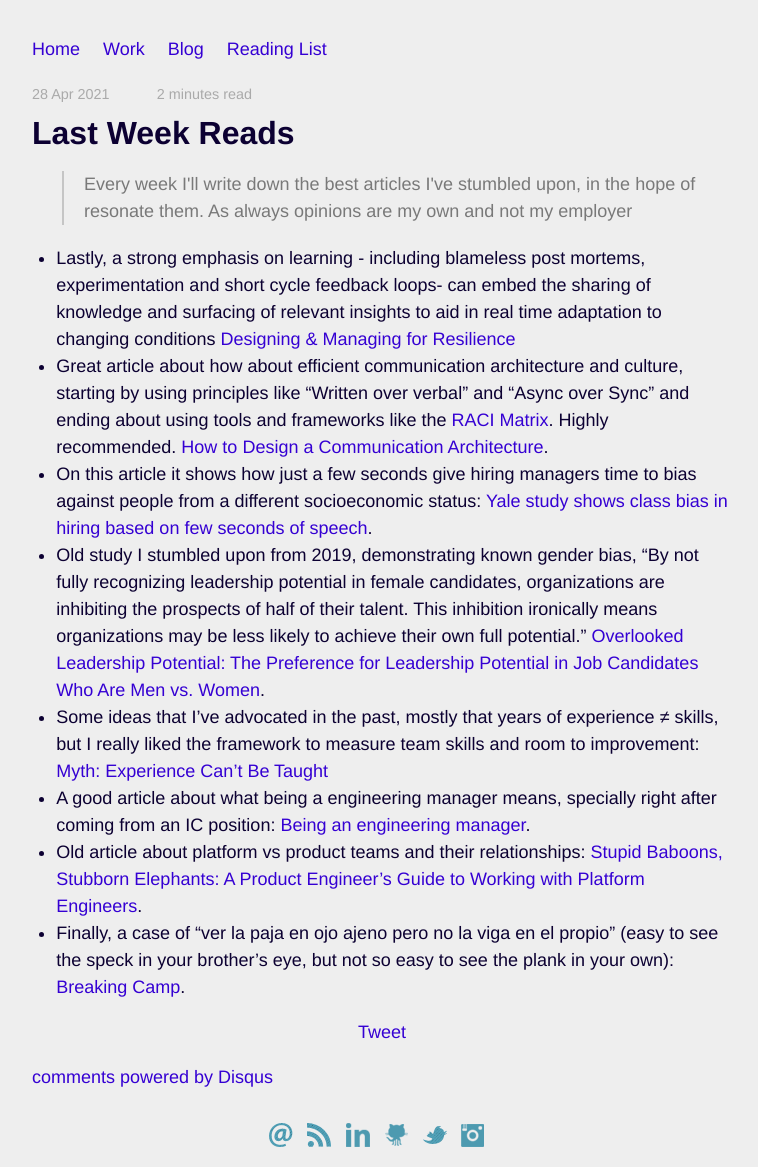
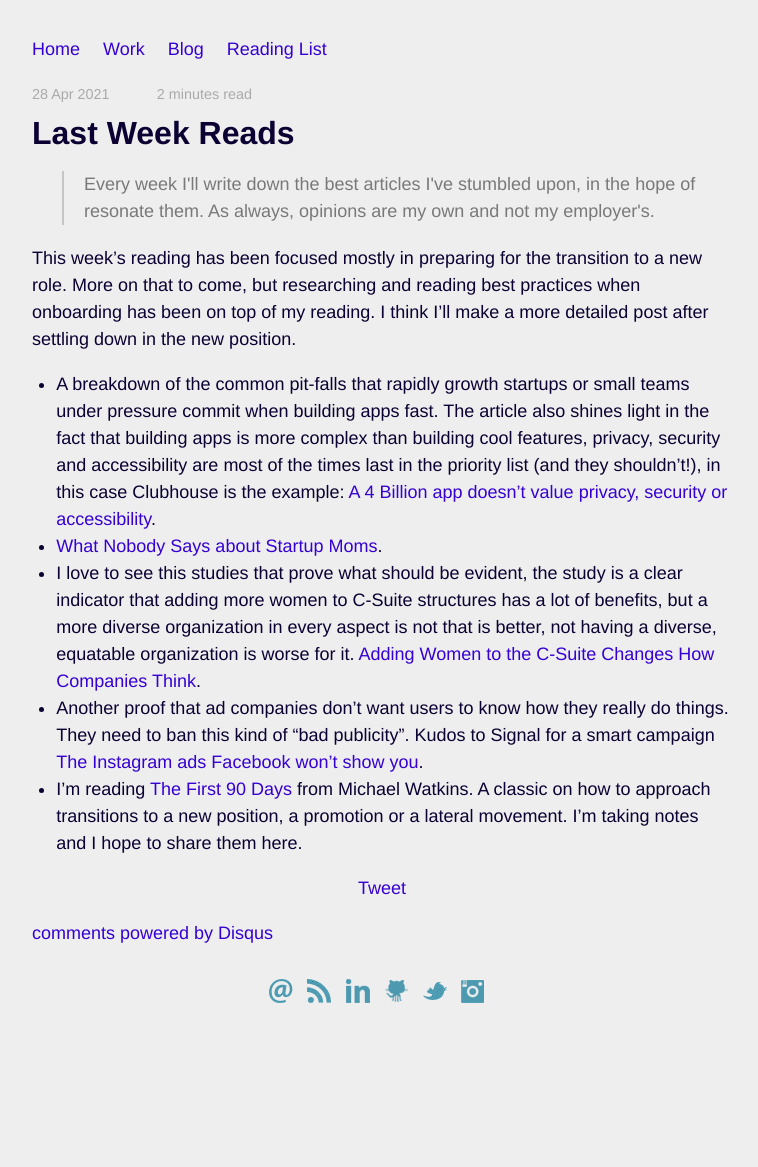
Before and after one commit to EdSancha/edsancha.github.io, a Jekyll site: the page built from blog/_posts/2021-05-05-last-week-reads.markdown, in a window 1280 px wide. Shown: the whole page, without its empty margins (258-1016 px from the left). Built offline with Jekyll 4.4.1, drawn with Linux system fonts in a browser that asks for light colours; comment, search, counter and statistics services are not loaded; after the commit the page ends 1023 px from its top, so only the background shows below that.

Commit message:
Last week reads

```diff
--- a/_layouts/last-week-read.html
+++ b/_layouts/last-week-read.html
@@ -9,7 +9,7 @@
 
 <h1>{{ page.title }}</h1>
 
-<blockquote> Every week I'll write down the best articles I've stumbled upon, in the hope of resonate them. As always opinions are my own and not my employer</blockquote>
+<blockquote> Every week I'll write down the best articles I've stumbled upon, in the hope of resonate them. As always, opinions are my own and not my employer's.</blockquote>
 
 <div class="post">
 {{ content }}
--- a/blog/_posts/2021-04-28-last-week-reads.markdown
+++ b/blog/_posts/2021-04-28-last-week-reads.markdown
@@ -7,7 +7,7 @@
 categories: reading management
 ---
 
-*  Lastly, a strong emphasis on learning - including blameless post mortems, experimentation and short cycle feedback loops- can embed the sharing of knowledge and surfacing of relevant insights to aid in real time adaptation to changing conditions [Designing & Managing for Resilience](https://www.infoq.com/articles/series-enhancing-resilience-4/)
+* A strong emphasis on learning - including blameless post-mortems, experimentation and short cycle feedback loops- can embed the sharing of knowledge and surfacing of relevant insights to aid in real time adaptation to changing conditions [Designing & Managing for Resilience](https://www.infoq.com/articles/series-enhancing-resilience-4/)
 * Great article about how about efficient communication architecture and culture, starting by using principles like "Written over verbal" and "Async over Sync" and ending about using tools and frameworks like the [RACI Matrix](https://en.wikipedia.org/wiki/Responsibility_assignment_matrix). Highly recommended. [How to Design a Communication Architecture](https://refactoring.fm/p/how-to-design-a-communication-architecture).
 * On this article it shows how just a few seconds give hiring managers time to bias against people from a different socioeconomic status: [Yale study shows class bias in hiring based on few seconds of speech](https://news.yale.edu/2019/10/21/yale-study-shows-class-bias-hiring-based-few-seconds-speech).
 * Old study I stumbled upon from 2019, demonstrating known gender bias, "By not fully recognizing leadership potential in female candidates, organizations are inhibiting the prospects of half of their talent. This inhibition ironically means organizations may be less likely to achieve their own full potential." [Overlooked Leadership Potential: The Preference for Leadership Potential in Job Candidates Who Are Men vs. Women](https://www.frontiersin.org/articles/10.3389/fpsyg.2019.00755/full).
--- /dev/null
+++ b/blog/_posts/2021-05-05-last-week-reads.markdown
@@ -0,0 +1,16 @@
+---
+layout: last-week-read
+title:  "Last Week Reads"
+description:  Last Week Reads - April 21 - April 28.
+date:   2021-04-28 23:30:00
+timeToRead: 2 minutes read
+categories: reading management
+---
+
+This week's reading has been focused mostly in preparing for the transition to a new role. More on that to come, but researching and reading best practices when onboarding has been on top of my reading. I think I'll make a more detailed post after settling down in the new position.
+
+* A breakdown of the common pit-falls that rapidly growth startups or small teams under pressure commit when building apps fast. The article also shines light in the fact that building apps is more complex than building cool features, privacy, security and accessibility are most of the times last in the priority list (and they shouldn't!), in this case Clubhouse is the example: [A 4 Billion app doesn't value privacy, security or accessibility](https://www.cigionline.org/articles/4-billion-app-doesnt-value-privacy-security-or-accessibility).
+* [What Nobody Says about Startup Moms](https://www.femfosec.com/what-nobody-says-about-startup-moms/).
+* I love to see this studies that prove what should be evident, the study is a clear indicator that adding more women to C-Suite structures has a lot of benefits, but a more diverse organization in every aspect is not that is better, not having a diverse, equatable organization is worse for it. [Adding Women to the C-Suite Changes How Companies Think](https://hbr-org.cdn.ampproject.org/c/s/hbr.org/amp/2021/04/research-adding-women-to-the-c-suite-changes-how-companies-think).
+* Another proof that ad companies don't want users to know how they really do things. They need to ban this kind of "bad publicity". Kudos to Signal for a smart campaign [The Instagram ads Facebook won't show you](https://signal.org/blog/the-instagram-ads-you-will-never-see/).
+* I'm reading [The First 90 Days](https://www.amazon.com/gp/product/1422188612/ref=as_li_tl?ie=UTF8&tag=eds02a-20&camp=1789&creative=9325&linkCode=as2&creativeASIN=1422188612&linkId=b1fc37ba07d5689c89f768680168339e) from Michael Watkins. A classic on how to approach transitions to a new position, a promotion or a lateral movement. I'm taking notes and I hope to share them here.
--- a/index.markdown
+++ b/index.markdown
@@ -7,7 +7,7 @@
 
 Hi! I'm an Engineer Manager from Canary Islands living in NYC since 2014. In the past, I lived in multiple places in Spain, France, Cambodia and California. I've been creating software experiences since 2009, developing iOS apps in Objective-C and Swift since iOS 4 (2010), and I also have some professional experience in Scala, Microservices and Ruby on Rails backends.
 
-I'm interested in technology, leadership, fitness & endurance training, parenting and I'll try [to write about all of this](https://edsancha.com/blog) and other things in the future.
+I'm interested in technology, leadership, fitness & endurance training, parenting, traveling, electronic music and many other thigs! I'll try [to write about some of this subjects on this page blog](https://edsancha.com/blog).
 
 ## Disclosure - Affiliate Links
 
```
Also changed, not shown: blog/_posts/2021-04-21-last-week-reads.markdown (line endings or trailing spaces).
